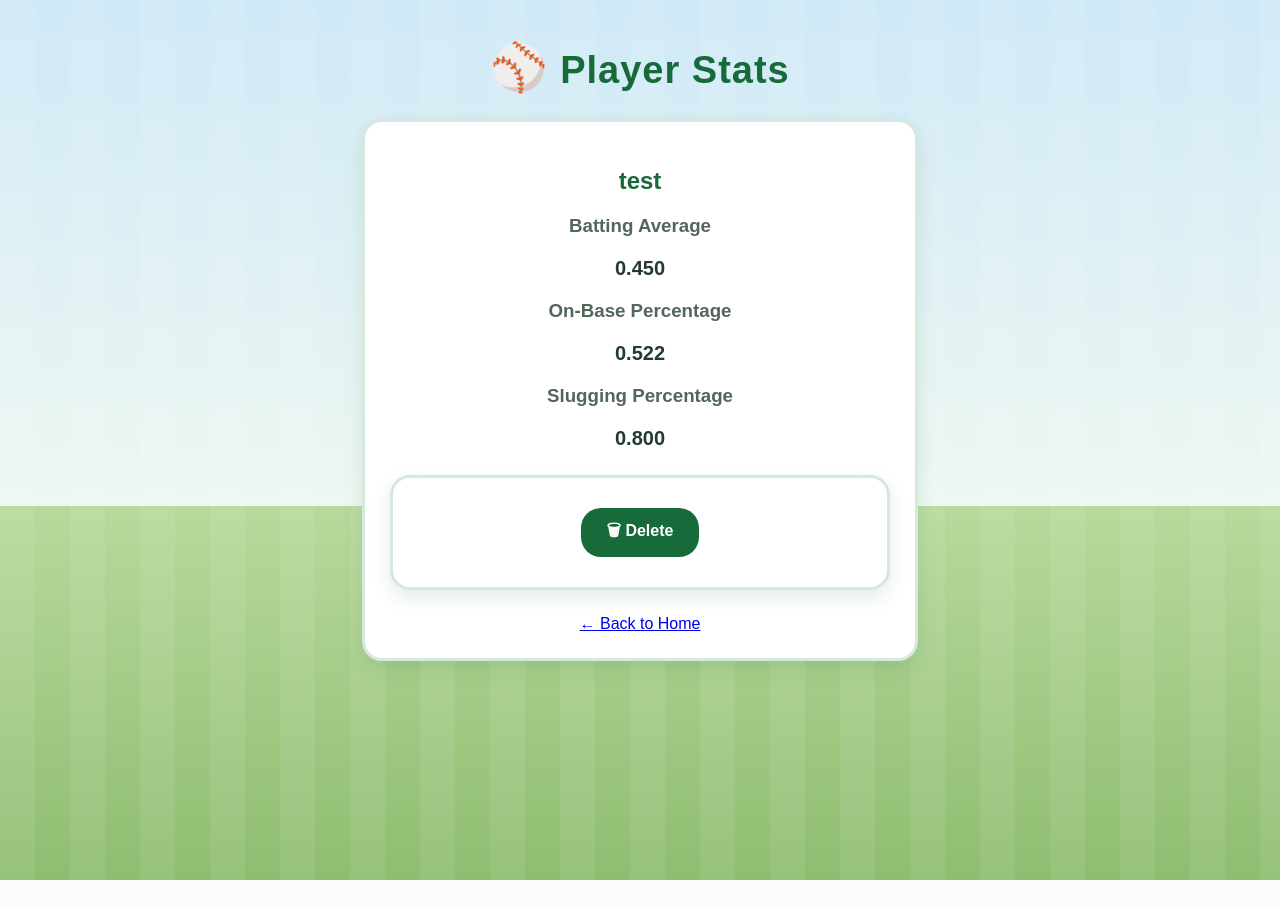
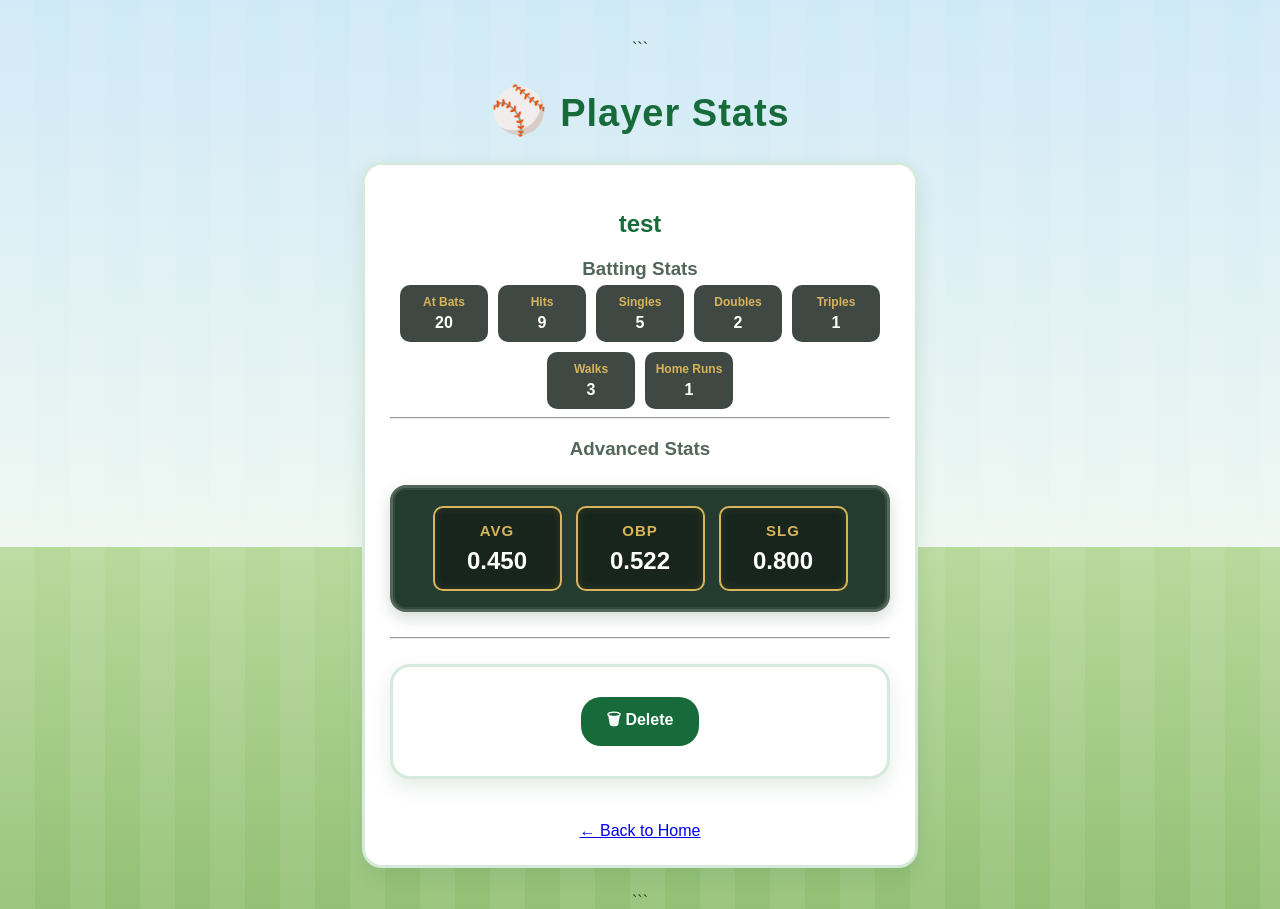
Before and after one commit to sakii-ito/Baseball-Stats-Analyzer, a Flask app: page /player/3 in a window 1280 px wide. Shown: the top 909 px of the page. Before the commit the page ends 880 px from the top, so only its background shows below. Run offline with Flask 3, Linux system fonts and the light colour scheme.

Commit message:
Improve player stats layout

````diff
--- a/app.py
+++ b/app.py
@@ -236,7 +236,12 @@ def home():
 @app.route("/player/<int:player_id>")
 def player_detail(player_id):
     cursor.execute(
-        "SELECT player, average, obp, slg FROM players WHERE id = ?",
+        """
+        SELECT player, at_bats, hits, singles, doubles, triples,
+           walks, home_runs, average, obp, slg
+        FROM players
+        WHERE id = ?
+        """,
         (player_id,)
     )
 
--- a/static/style.css
+++ b/static/style.css
@@ -260,17 +260,18 @@ button:hover {
 
 .player-stats {
     display: flex;
+    flex-wrap: wrap;
     justify-content: center;
-    gap: 12px;
-    margin: 15px 0;
+    gap: 10px;
 }
 
 .player-stats div {
-    background-color: #243b2f;
+    background-color: #3f4843;
     color: white;
     padding: 10px;
     border-radius: 10px;
-    min-width: 65px;
+    width: 88px;
+    box-sizing: border-box;
 }
 
 .player-stats span {
@@ -295,3 +296,7 @@ button:hover {
 .history-card > a:hover {
     color: #d66b3d;
 }
+
+.history-card .player-stats {
+    grid-template-columns: repeat(3, 1fr);
+}
--- a/templates/player.html
+++ b/templates/player.html
@@ -1,4 +1,5 @@
 <!DOCTYPE html>
+
 <html lang="en">
 
 <head>
@@ -9,28 +10,90 @@
 
 <body>
 
+```
 <h1>⚾ Player Stats</h1>
 
 <div class="result-card">
 
     <h2>{{ player[0] }}</h2>
 
-        <h3>Batting Average</h3>
-        <p>{{ player[1] }}</p>
+    <h3>Batting Stats</h3>
 
-        <h3>On-Base Percentage</h3>
-        <p>{{ player[2] }}</p>
+    <div class="player-stats">
 
-        <h3>Slugging Percentage</h3>
-        <p>{{ player[3] }}</p>
+        <div>
+            <span>At Bats</span>
+            <strong>{{ player[1] }}</strong>
+        </div>
 
-        <form action="/player/{{ request.view_args.player_id }}/delete" method="POST">
+        <div>
+            <span>Hits</span>
+            <strong>{{ player[2] }}</strong>
+        </div>
+
+        <div>
+            <span>Singles</span>
+            <strong>{{ player[3] }}</strong>
+        </div>
+
+        <div>
+            <span>Doubles</span>
+            <strong>{{ player[4] }}</strong>
+        </div>
+
+        <div>
+            <span>Triples</span>
+            <strong>{{ player[5] }}</strong>
+        </div>
+
+        <div>
+            <span>Walks</span>
+            <strong>{{ player[6] }}</strong>
+        </div>
+
+        <div>
+            <span>Home Runs</span>
+            <strong>{{ player[7] }}</strong>
+        </div>
+
+    </div>
+
+    <hr>
+
+    <h3>Advanced Stats</h3>
+
+    <div class="scoreboard">
+
+        <div class="stat-box">
+            <h3>AVG</h3>
+            <p>{{ player[8] }}</p>
+        </div>
+
+        <div class="stat-box">
+            <h3>OBP</h3>
+            <p>{{ player[9] }}</p>
+        </div>
+
+        <div class="stat-box">
+            <h3>SLG</h3>
+            <p>{{ player[10] }}</p>
+        </div>
+
+    </div>
+
+    <hr>
+
+    <form action="{{ url_for('delete_player', player_id=request.view_args.player_id) }}" method="POST">
         <button type="submit">🗑 Delete</button>
     </form>
+
+    <br>
 
     <a href="/">← Back to Home</a>
 
 </div>
+```
 
 </body>
+
 </html>
````
Lines whose indentation alone changed are shown as unchanged.
